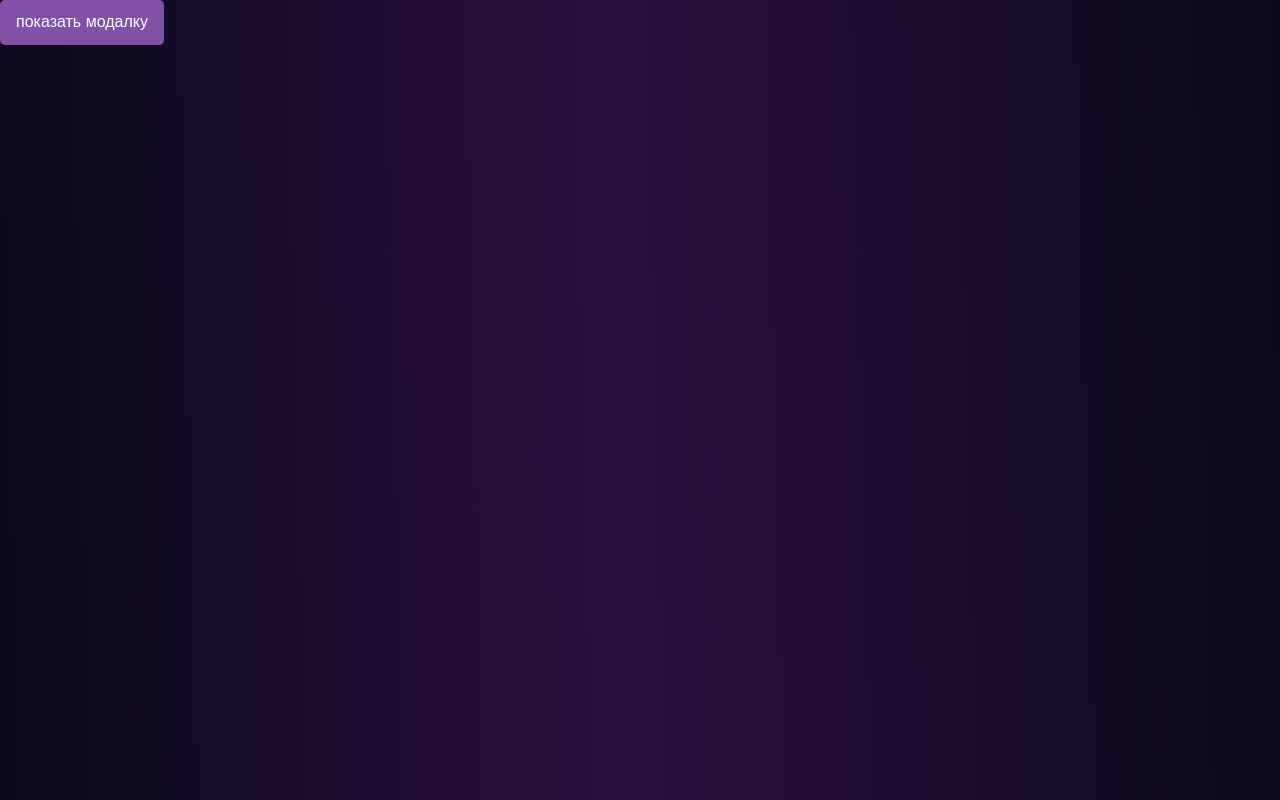
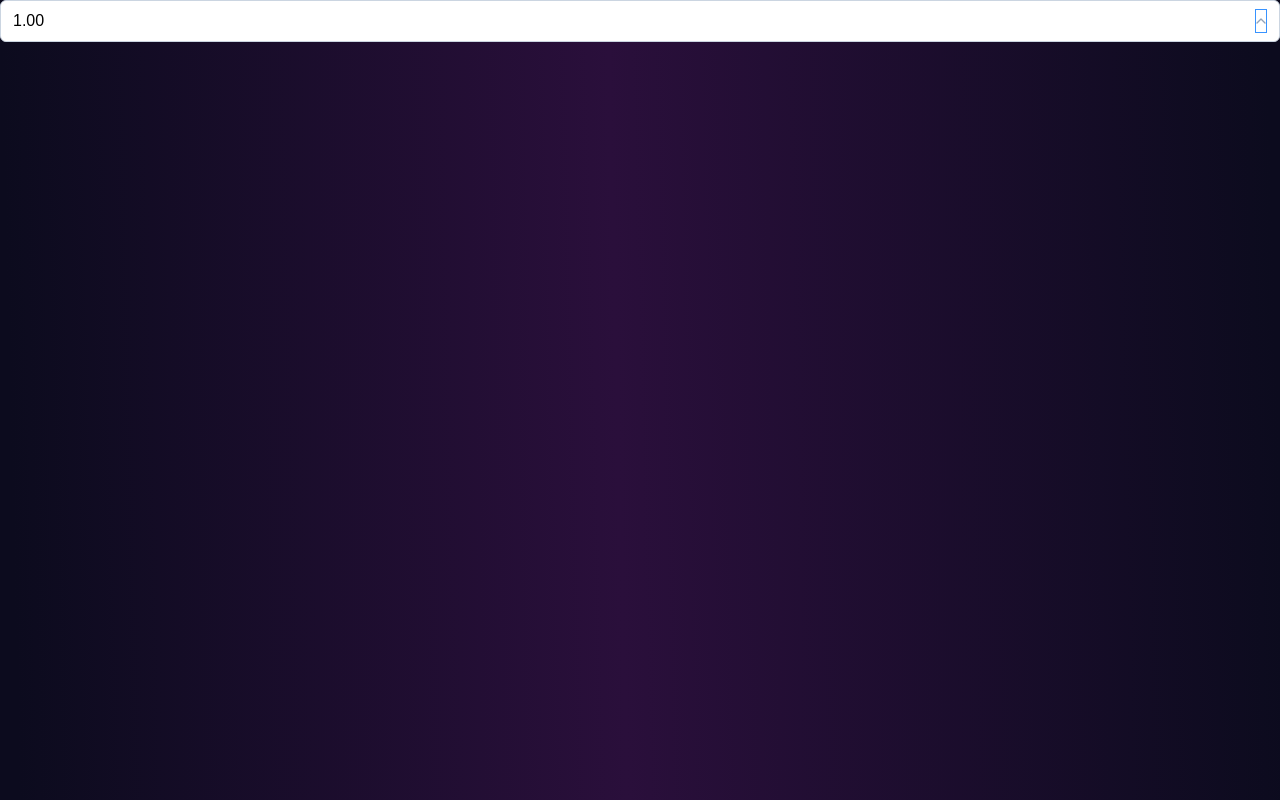
Before and after one commit to vladwebdev1402/cubic-bet, a React (Vite) app: page / in a window 1280 px wide. Built offline with nearby package versions, Linux system fonts and the light colour scheme.

Commit message:
add Select

```diff
--- /dev/null
+++ b/src/components/atoms/Select/Select.module.scss
@@ -0,0 +1,69 @@
+@import '@/styles/variables.scss';
+.container {
+  position: relative;
+}
+
+.select {
+  padding: 8px 12px;
+  border: 1px solid $gray-light;
+  border-radius: 6px;
+  font-size: 16px;
+  line-height: 24px;
+  width: 100%;
+  cursor: pointer;
+  display: flex;
+  justify-content: space-between;
+  gap: 8px;
+  background-color: $white;
+
+  &_open {
+    border: 1px solid rgba(56, 147, 255, 1);
+
+    .icon {
+      transform: rotate(180deg);
+    }
+  }
+}
+
+.icon {
+  height: 24px;
+  height: 24px;
+  display: flex;
+  align-items: center;
+  justify-content: center;
+  transition: $transition;
+  border: 1px solid rgba(56, 147, 255, 1);
+}
+
+.body {
+  position: absolute;
+  top: 41px;
+  background-color: $white;
+  display: flex;
+  flex-direction: column;
+  width: 100%;
+  border-radius: 6px;
+}
+
+.option {
+  border: none;
+  cursor: pointer;
+  line-height: 24px;
+  font-size: 16px;
+  background-color: transparent;
+  text-align: left;
+  transition: $transition;
+  padding: 0px 12px;
+
+  &:first-child {
+    padding-top: 12px;
+  }
+
+  &:last-child {
+    padding-bottom: 12px;
+  }
+
+  &:hover {
+    background-color: $gray-light;
+  }
+}
--- /dev/null
+++ b/src/components/atoms/Select/Select.tsx
@@ -0,0 +1,64 @@
+import { FC, useEffect, useRef, useState } from 'react';
+import clsx from 'clsx';
+
+import ArrowIcon from '@/assets/decorative/arrow.svg?react';
+
+import { SelectValue } from './type';
+import style from './Select.module.scss';
+
+type SelectProps = {
+  cureentValue: SelectValue;
+  values: SelectValue[];
+  onSelect: (value: SelectValue) => void;
+};
+
+const Select: FC<SelectProps> = ({ cureentValue, values, onSelect }) => {
+  const [isOpen, setIsOpen] = useState(false);
+  const ref = useRef<HTMLDivElement>(null);
+  const handleSelectClick = (value: SelectValue) => {
+    setIsOpen(false);
+    onSelect(value);
+  };
+
+  useEffect(() => {
+    const handleClickOutside = (event: MouseEvent) => {
+      if (ref.current && !ref.current.contains(event.target as Node)) {
+        setIsOpen(false);
+      }
+    };
+
+    document.addEventListener('click', handleClickOutside);
+
+    return () => {
+      document.removeEventListener('click', handleClickOutside);
+    };
+  }, [ref]);
+
+  return (
+    <div className={style.container} ref={ref}>
+      <button
+        className={clsx(style.select, { [style.select_open]: isOpen })}
+        onClick={() => setIsOpen(!isOpen)}
+      >
+        {cureentValue.title}
+        <div className={style.icon}>
+          <ArrowIcon />
+        </div>
+      </button>
+      {isOpen && (
+        <div className={style.body}>
+          {values.map((value) => (
+            <button
+              className={style.option}
+              onClick={() => handleSelectClick(value)}
+            >
+              {value.title}
+            </button>
+          ))}
+        </div>
+      )}
+    </div>
+  );
+};
+
+export { Select };
--- /dev/null
+++ b/src/components/atoms/Select/index.ts
@@ -0,0 +1,2 @@
+export * from './Select';
+export * from './type';
--- /dev/null
+++ b/src/components/atoms/Select/type.ts
@@ -0,0 +1,6 @@
+type SelectValue = {
+  title: string;
+  value: string;
+};
+
+export type { SelectValue };
--- a/src/components/atoms/index.ts
+++ b/src/components/atoms/index.ts
@@ -2,3 +2,4 @@ export * from './Typography';
 export * from './Button/';
 export * from './Input';
 export * from './Modal';
+export * from './Select';
--- a/src/components/pages/MainPage/MainPage.tsx
+++ b/src/components/pages/MainPage/MainPage.tsx
@@ -1,18 +1,43 @@
-import { useState } from 'react';
-
-import { Button, Modal, Typography } from '@/components/atoms';
+import { Select, SelectValue } from '@/components/atoms';
 
 import style from './MainPage.module.scss';
 
 const MainPage = () => {
-  const [isOpen, setIsOpen] = useState(false);
-
+  const values: SelectValue[] = [
+    {
+      title: '1.00',
+      value: '1.00',
+    },
+    {
+      title: '2.00',
+      value: '2.00',
+    },
+    {
+      title: '3.00',
+      value: '3.00',
+    },
+    {
+      title: '4.00',
+      value: '4.00',
+    },
+    {
+      title: '5.00',
+      value: '5.00',
+    },
+    {
+      title: '6.00',
+      value: '6.00',
+    },
+  ];
   return (
     <div className={style.page}>
-      <Button onClick={() => setIsOpen(true)}>показать модалку</Button>
-      <Modal isOpen={isOpen} onClose={() => setIsOpen(false)}>
-        <Typography>Модалка</Typography>
-      </Modal>
+      <Select
+        cureentValue={values[0]}
+        values={values}
+        onSelect={(value) => {
+          console.log(value);
+        }}
+      />
     </div>
   );
 };
```
